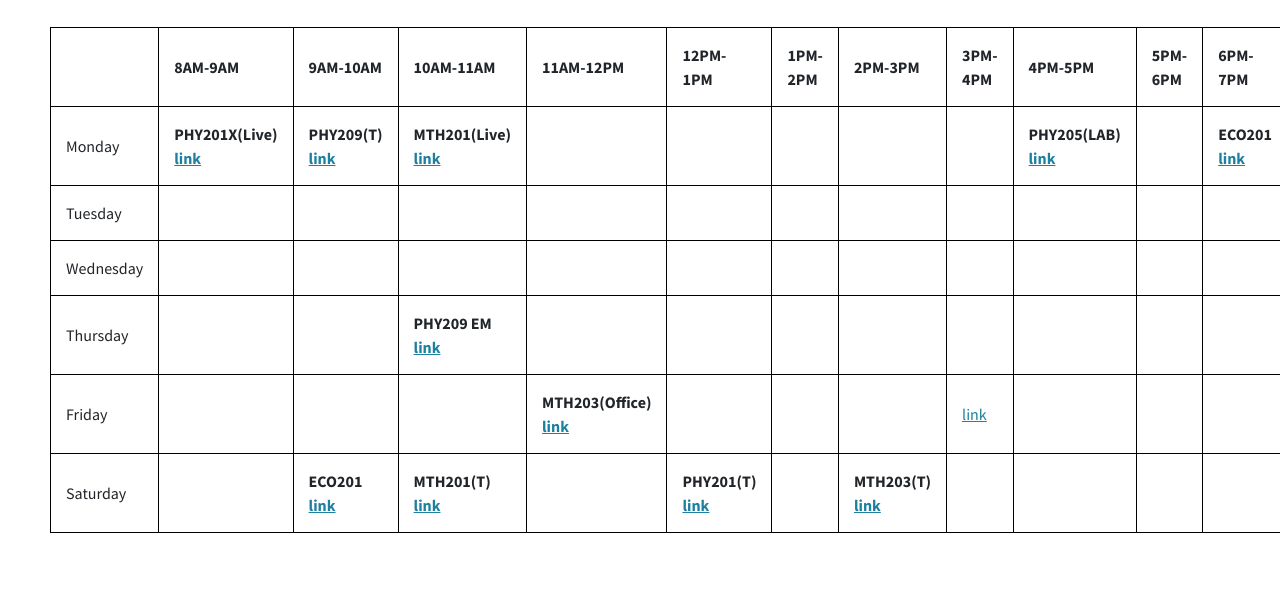
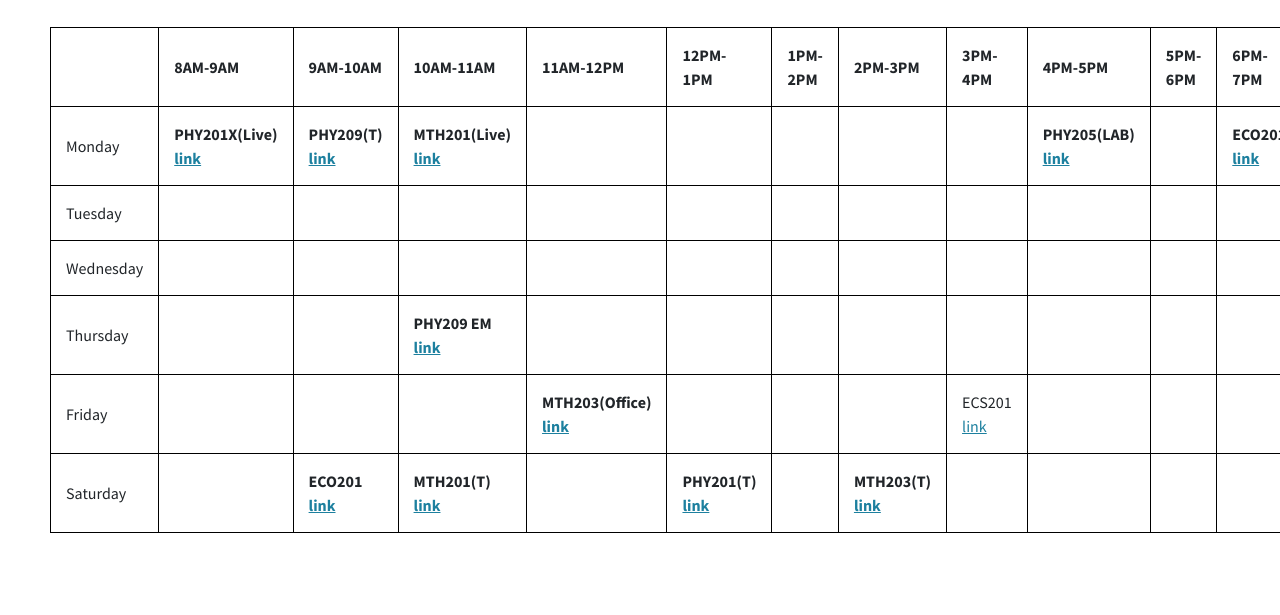
Before and after one commit to prirai/sneaky0potato.github.io, a plain HTML site: page Time_Table_(PMD).html in a window 1280 px wide. Shown: the part 111-726 px from the top of the page. Drawn offline with nearby package versions, Linux system fonts and the light colour scheme.

Commit message:
Update Time_Table_(PMD).html

```diff
--- a/Time_Table_(PMD).html
+++ b/Time_Table_(PMD).html
@@ -150,7 +150,8 @@ th, td {
     <td></td>
     <td></td>
     <td></td>
-    <td><a href="https://meet.google.com/yki-idzv-mcm">link</a></td>
+    <td>ECS201
+      <a href="https://meet.google.com/yki-idzv-mcm">link</a></td>
     <td></td>
     <td></td>
     <td></td>
```
